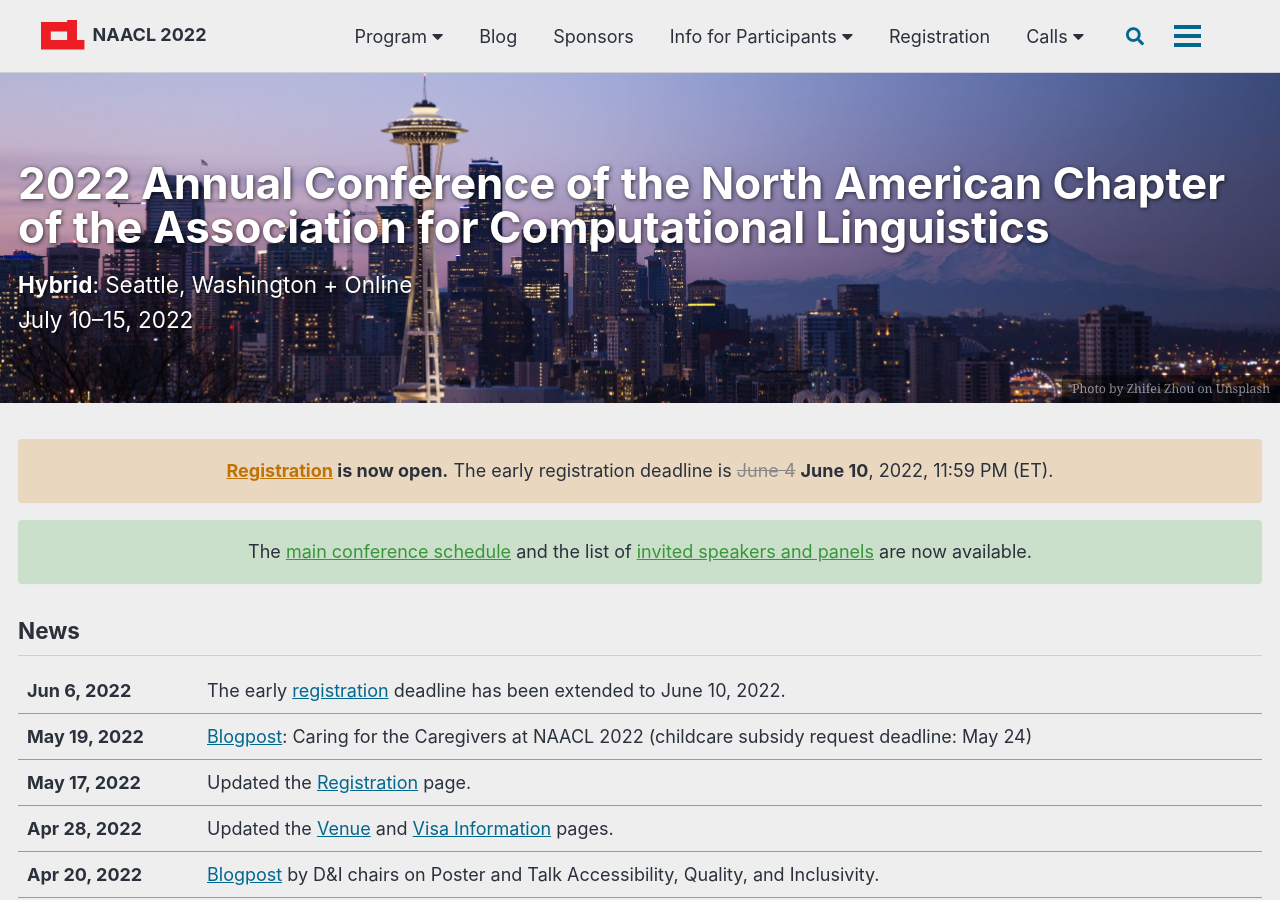
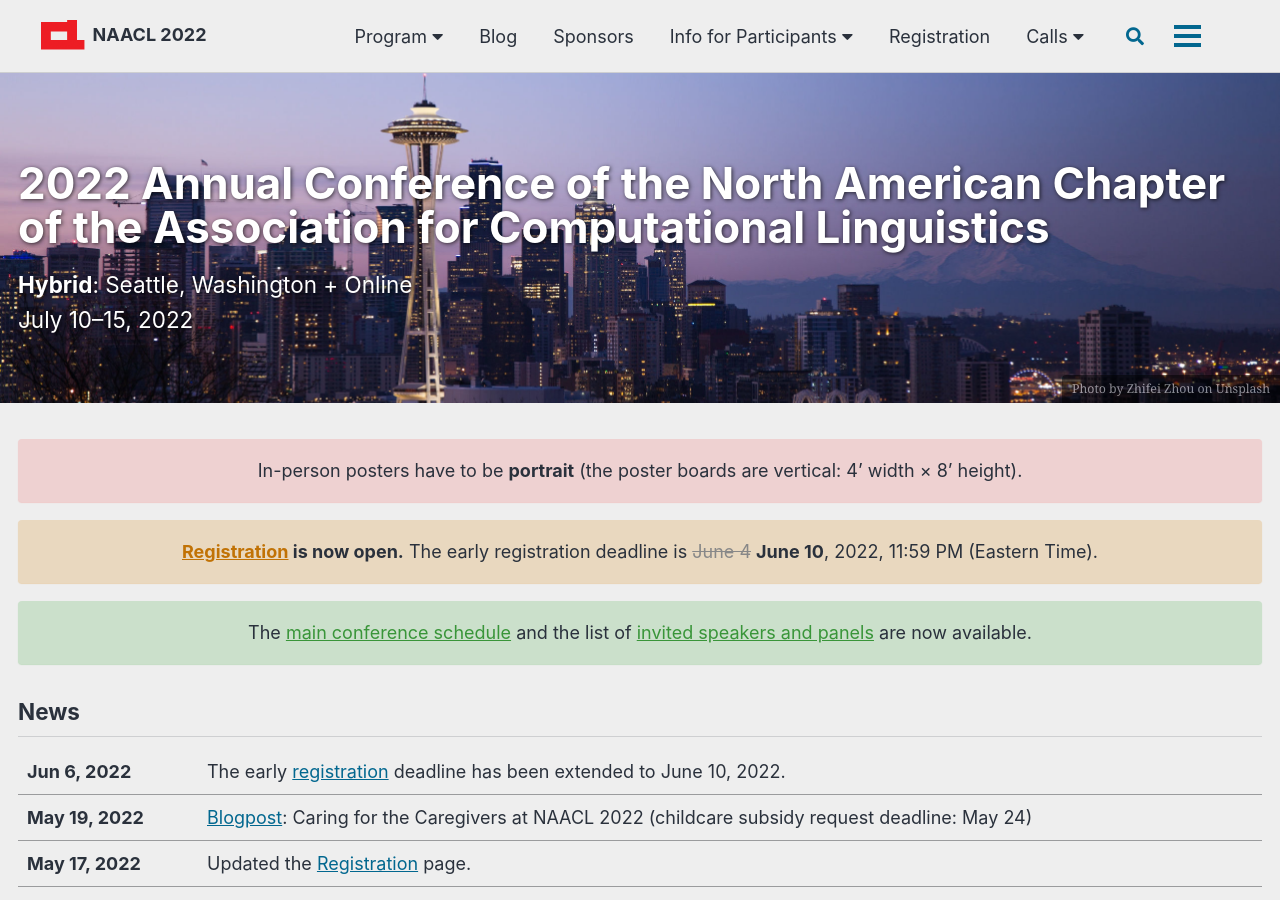
Before and after one commit to naacl-org/naacl-2022-website, a Jekyll site: the page built from _pages/home.md, in a window 1280 px wide and 900 px high. Built offline with Jekyll 4.4.1, drawn with Linux system fonts in a browser that asks for light colours; cached includes are drawn as plain includes; comment, search, counter and statistics services are not loaded.

Commit message:
Info about poster size

```diff
--- a/_pages/home.md
+++ b/_pages/home.md
@@ -14,7 +14,10 @@ secondary_excerpt: "July 10--15, 2022"
 .notice--warning del { color: #888; }
 </style>
 
-**[Registration](/registration/) is now open.** The early registration deadline is ~~June 4~~ **June 10**, 2022, 11:59 PM (ET).
+In-person posters have to be **portrait** (the poster boards are vertical: 4’ width × 8’ height).
+{: .text-center .notice--danger}
+
+**[Registration](/registration/) is now open.** The early registration deadline is ~~June 4~~ **June 10**, 2022, 11:59 PM (Eastern Time).
 {: .text-center .notice--warning}
 
 The [main conference schedule](/program/schedule/) and the list of [invited speakers and panels](/program/keynotes-panels/) are now available.
```
